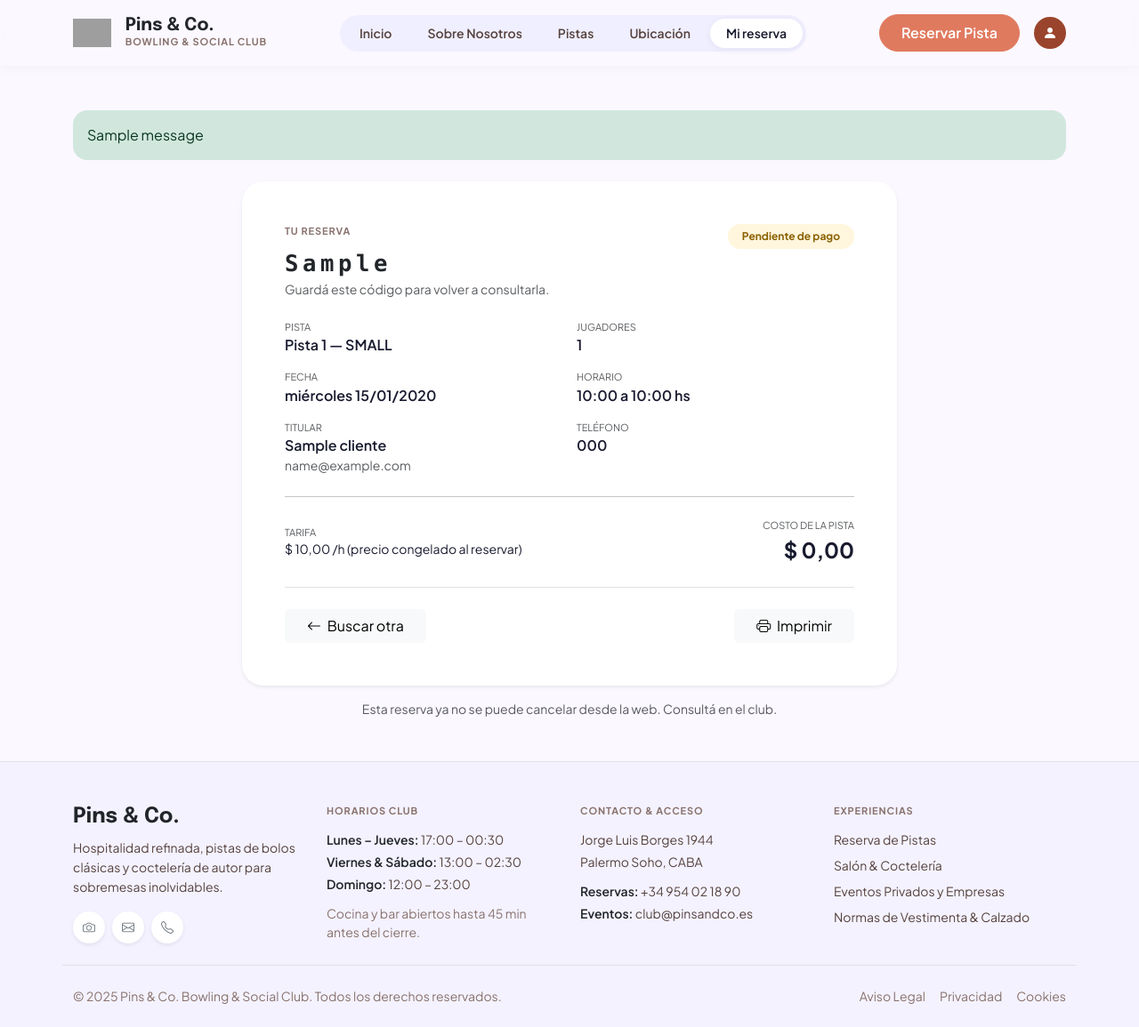
After one commit to Villada-PG3/trabajo-practico-integrador-bowling-center, a Django app: a page that uses myapp/templates/myapp/detalle_reserva.html in a window 1280 px wide. The commit adds this page. Shown: the whole page at 89% size. Run offline with Django 5.2, Linux system fonts and the light colour scheme; data comes from the database, SQL or seed files in the repository; tables that the repository leaves empty hold one stand-in row (values such as "Sample post"); one stand-in notice (Sample message) is shown; grey boxes are pictures that could not be loaded.

Commit message:
feat(reserva): codigo unico, consulta y cancelacion

```diff
--- a/myapp/models.py
+++ b/myapp/models.py
@@ -1,8 +1,11 @@
+import secrets
+from datetime import datetime
 from decimal import Decimal
 
 from django.core.exceptions import ValidationError
 from django.core.validators import MinValueValidator, MaxValueValidator
 from django.db import models, transaction
+from django.utils import timezone
 
 # Modelos de Tipo y Estado
 # TipoPista: los tipos de pista que ofrece el centro (chica, mediana, grande, vip...).
@@ -117,11 +120,27 @@ class Pista(models.Model):
     def __str__(self):
         return f"Pista {self.numero_pista}"
 
+# Letras y numeros sin los que se confunden al leerlos (0/O, 1/I).
+CODIGO_ALFABETO = "ABCDEFGHJKLMNPQRSTUVWXYZ23456789"
+
+
+def generar_codigo_reserva(largo=8):
+    """Devuelve un codigo publico que todavia no use ninguna reserva."""
+    while True:
+        codigo = "".join(secrets.choice(CODIGO_ALFABETO) for _ in range(largo))
+
+        if not Reserva.objects.filter(codigo=codigo).exists():
+            return codigo
+
+
 # Reserva: una pista reservada por un cliente en una fecha y horario.
 # Guarda el precio de ese momento en precio_hora para que no cambie despues
 # si el centro sube los precios (el precio queda congelado en la reserva).
 class Reserva(models.Model):
     id_reserva = models.AutoField(primary_key=True)
+    # Codigo publico de la reserva: se lo damos al cliente para que despues
+    # pueda consultarla o cancelarla sin tener usuario en el sistema.
+    codigo = models.CharField(max_length=8, unique=True, editable=False)
     cliente = models.ForeignKey(
         Cliente,
         on_delete=models.PROTECT,
@@ -226,6 +245,17 @@ class Reserva(models.Model):
         if errores:
             raise ValidationError(errores)
 
+    def sePuedeCancelar(self):
+        # Solo se cancela una reserva pendiente de pago que todavia no empezo.
+        if self.estado_id and self.estado.nombre != "pendiente_a_pago":
+            return False
+
+        comienzo = timezone.make_aware(
+            datetime.combine(self.fecha, self.hora_inicio)
+        )
+
+        return comienzo > timezone.now()
+
     def calcularDuracion(self):
         inicio = (
             self.hora_inicio.hour * 60
@@ -258,6 +288,10 @@ class Reserva(models.Model):
         # una sola vez, al crear la reserva, y no se pisa al editarla.
         if self.pista_id and self._state.adding:
             self.precio_hora = self.pista.obtenerPrecioHora()
+
+        # El codigo se genera una sola vez, cuando la reserva es nueva.
+        if not self.codigo:
+            self.codigo = generar_codigo_reserva()
 
         self.full_clean()
         super().save(*args, **kwargs)
--- /dev/null
+++ b/myapp/templates/myapp/detalle_reserva.html
@@ -0,0 +1,125 @@
+{% extends 'myapp/base.html' %}
+
+{% block title %}Reserva {{ reserva.codigo }} — Pins & Co.{% endblock %}
+
+{% block extra_css %}
+<style>
+  @media print {
+    header, footer, .no-imprimir { display: none !important; }
+    .card-rounded { box-shadow: none !important; border: 1px solid #ddd; }
+  }
+  .codigo-reserva {
+    font-family: ui-monospace, SFMono-Regular, Menlo, monospace;
+    letter-spacing: 0.18em;
+    font-size: 1.6rem;
+    font-weight: 700;
+  }
+</style>
+{% endblock %}
+
+{% block content %}
+<div class="container-xl py-5">
+
+  {% if messages %}
+    {% for message in messages %}
+      <div class="alert alert-{% if message.tags == 'error' %}danger{% else %}{{ message.tags }}{% endif %} border-0 rounded-4 mb-4" role="alert">
+        {{ message }}
+      </div>
+    {% endfor %}
+  {% endif %}
+
+  <div class="row g-4 justify-content-center">
+    <div class="col-lg-8">
+      <div class="bg-white card-rounded p-4 p-lg-5 shadow-sm">
+
+        <div class="d-flex flex-column flex-sm-row justify-content-between align-items-sm-start gap-3 mb-4">
+          <div>
+            <span class="badge-caps d-block mb-2" style="color: var(--brand-outline);">Tu reserva</span>
+            <div class="codigo-reserva text-dark">{{ reserva.codigo }}</div>
+            <p class="small text-muted mb-0">Guardá este código para volver a consultarla.</p>
+          </div>
+
+          {% if reserva.estado.nombre == 'pendiente_a_pago' %}
+            <span class="badge rounded-pill px-3 py-2" style="background:#fff6dd;color:#8a6100;">Pendiente de pago</span>
+          {% elif reserva.estado.nombre == 'pagada' %}
+            <span class="badge rounded-pill px-3 py-2" style="background:#e6f7ec;color:#1c7a45;">Pagada</span>
+          {% elif reserva.estado.nombre == 'cancelada' %}
+            <span class="badge rounded-pill px-3 py-2" style="background:#f1f0f6;color:#6b6880;">Cancelada</span>
+          {% else %}
+            <span class="badge rounded-pill px-3 py-2" style="background:#eef2f8;color:#3b4a63;">{{ reserva.estado.nombre|capfirst }}</span>
+          {% endif %}
+        </div>
+
+        <div class="row g-3">
+          <div class="col-sm-6">
+            <div class="small text-muted text-uppercase" style="font-size:11px;">Pista</div>
+            <div class="fw-semibold">Pista {{ reserva.pista.numero_pista }} — {{ reserva.pista.tipo_pista.nombre }}</div>
+          </div>
+          <div class="col-sm-6">
+            <div class="small text-muted text-uppercase" style="font-size:11px;">Jugadores</div>
+            <div class="fw-semibold">{{ reserva.cantidad_jugadores }}</div>
+          </div>
+          <div class="col-sm-6">
+            <div class="small text-muted text-uppercase" style="font-size:11px;">Fecha</div>
+            <div class="fw-semibold">{{ reserva.fecha|date:"l d/m/Y" }}</div>
+          </div>
+          <div class="col-sm-6">
+            <div class="small text-muted text-uppercase" style="font-size:11px;">Horario</div>
+            <div class="fw-semibold">{{ reserva.hora_inicio|time:"H:i" }} a {{ reserva.hora_fin|time:"H:i" }} hs</div>
+          </div>
+          <div class="col-sm-6">
+            <div class="small text-muted text-uppercase" style="font-size:11px;">Titular</div>
+            <div class="fw-semibold">{{ reserva.cliente.nombre }}</div>
+            <div class="small text-muted">{{ reserva.cliente.email }}</div>
+          </div>
+          <div class="col-sm-6">
+            <div class="small text-muted text-uppercase" style="font-size:11px;">Teléfono</div>
+            <div class="fw-semibold">{{ reserva.cliente.telefono }}</div>
+          </div>
+        </div>
+
+        <hr class="my-4">
+
+        <div class="d-flex justify-content-between align-items-center">
+          <div>
+            <div class="small text-muted text-uppercase" style="font-size:11px;">Tarifa</div>
+            <div class="small">$ {{ reserva.precio_hora }} /h (precio congelado al reservar)</div>
+          </div>
+          <div class="text-end">
+            <div class="small text-muted text-uppercase" style="font-size:11px;">Costo de la pista</div>
+            <div class="fs-4 fw-bold">$ {{ reserva.calcularCostoPista|floatformat:2 }}</div>
+          </div>
+        </div>
+
+        <div class="d-flex flex-column flex-sm-row justify-content-between gap-2 mt-4 pt-4 border-top no-imprimir">
+          <a class="btn btn-light px-4" href="{% url 'myapp:consulta_reserva' %}">
+            <i class="bi bi-arrow-left me-1"></i> Buscar otra
+          </a>
+
+          <div class="d-flex gap-2">
+            <button class="btn btn-light px-4" onclick="window.print()" type="button">
+              <i class="bi bi-printer me-1"></i> Imprimir
+            </button>
+
+            {% if reserva.sePuedeCancelar %}
+              <form method="post" action="{% url 'myapp:cancelar_reserva' reserva.codigo %}"
+                    onsubmit="return confirm('¿Seguro que querés cancelar la reserva?');">
+                {% csrf_token %}
+                <button class="btn btn-outline-danger px-4" type="submit">
+                  Cancelar reserva
+                </button>
+              </form>
+            {% endif %}
+          </div>
+        </div>
+      </div>
+
+      {% if not reserva.sePuedeCancelar %}
+        <p class="small text-muted text-center mt-3 mb-0">
+          Esta reserva ya no se puede cancelar desde la web. Consultá en el club.
+        </p>
+      {% endif %}
+    </div>
+  </div>
+</div>
+{% endblock %}
--- a/myapp/templates/myapp/includes/navbar.html
+++ b/myapp/templates/myapp/includes/navbar.html
@@ -18,6 +18,7 @@
         <a class="nav-link" href="{% url 'myapp:home' %}#sobre-nosotros">Sobre Nosotros</a>
         <a class="nav-link" href="{% url 'myapp:home' %}#pistas">Pistas</a>
         <a class="nav-link" href="{% url 'myapp:home' %}#ubicacion">Ubicación</a>
+        <a class="nav-link {% if request.resolver_match.url_name == 'consulta_reserva' or request.resolver_match.url_name == 'detalle_reserva' %}active{% endif %}" href="{% url 'myapp:consulta_reserva' %}">Mi reserva</a>
       </nav>
 
             <!-- Right -->
--- a/myapp/urls.py
+++ b/myapp/urls.py
@@ -11,4 +11,19 @@ urlpatterns = [
         views.DisponibilidadView.as_view(),
         name="disponibilidad",
     ),
+    path(
+        "mi-reserva/",
+        views.ConsultaReservaView.as_view(),
+        name="consulta_reserva",
+    ),
+    path(
+        "mi-reserva/<str:codigo>/",
+        views.DetalleReservaView.as_view(),
+        name="detalle_reserva",
+    ),
+    path(
+        "mi-reserva/<str:codigo>/cancelar/",
+        views.CancelarReservaView.as_view(),
+        name="cancelar_reserva",
+    ),
 ]
--- a/myapp/views.py
+++ b/myapp/views.py
@@ -5,11 +5,12 @@ from django.contrib import messages
 from django.core.exceptions import ValidationError
 from django.db import transaction
 from django.http import JsonResponse
-from django.urls import reverse_lazy
+from django.shortcuts import get_object_or_404, redirect
+from django.urls import reverse, reverse_lazy
 from django.views import View
-from django.views.generic import CreateView, TemplateView
+from django.views.generic import CreateView, DetailView, FormView, TemplateView
 
-from .forms import ReservaForm
+from .forms import BuscarReservaForm, ReservaForm
 from .models import Cliente, EstadoReserva, HorarioAtencion, Pista, Reserva
 
 
@@ -93,12 +94,18 @@ class ReservaView(CreateView):
         self.object = reserva
         messages.success(
             self.request,
-            "Reserva confirmada. Pista "
-            f"{reserva.pista.numero_pista} el {reserva.fecha} de "
-            f"{reserva.hora_inicio:%H:%M} a {reserva.hora_fin:%H:%M}. "
-            "Queda pendiente de pago.",
+            "Reserva confirmada. Tu codigo es "
+            f"{reserva.codigo}. Pista {reserva.pista.numero_pista} el "
+            f"{reserva.fecha} de {reserva.hora_inicio:%H:%M} a "
+            f"{reserva.hora_fin:%H:%M}. Queda pendiente de pago.",
         )
         return super().form_valid(form)
+
+    def get_success_url(self):
+        # Despues de reservar mostramos el detalle, con el codigo bien visible.
+        return reverse(
+            "myapp:detalle_reserva", kwargs={"codigo": self.object.codigo}
+        )
 
     def agregar_errores_de_la_reserva(self, form, error):
         """
@@ -222,3 +229,52 @@ class DisponibilidadView(View):
             return JsonResponse({"error": "mes o anio fuera de rango"}, status=400)
 
         return JsonResponse(calcular_disponibilidad(anio, mes))
+
+
+class ConsultaReservaView(FormView):
+    """El cliente busca su reserva con el codigo."""
+
+    template_name = "myapp/consulta_reserva.html"
+    form_class = BuscarReservaForm
+
+    def form_valid(self, form):
+        return redirect(
+            "myapp:detalle_reserva", codigo=form.cleaned_data["codigo"]
+        )
+
+
+class DetalleReservaView(DetailView):
+    """Muestra la reserva completa a partir del codigo."""
+
+    model = Reserva
+    template_name = "myapp/detalle_reserva.html"
+    context_object_name = "reserva"
+    slug_field = "codigo"
+    slug_url_kwarg = "codigo"
+
+    def get_queryset(self):
+        return super().get_queryset().select_related(
+            "cliente", "pista__tipo_pista", "estado"
+        )
+
+
+class CancelarReservaView(View):
+    """Cancela una reserva pendiente de pago que todavia no empezo."""
+
+    def post(self, request, codigo):
+        reserva = get_object_or_404(Reserva, codigo=codigo.upper())
+
+        if reserva.sePuedeCancelar():
+            reserva.estado = EstadoReserva.objects.get(nombre="cancelada")
+            reserva.save()
+            messages.success(
+                request, "La reserva quedo cancelada y la pista quedo libre."
+            )
+        else:
+            messages.error(
+                request,
+                "Esta reserva no se puede cancelar: ya empezo o no esta "
+                "pendiente de pago.",
+            )
+
+        return redirect("myapp:detalle_reserva", codigo=reserva.codigo)
```
Also changed, not shown: myapp/forms.py (+26 -0 lines), myapp/templates/myapp/consulta_reserva.html (added, +52 -0 lines), myapp/migrations/0005_reserva_codigo.py (added).
